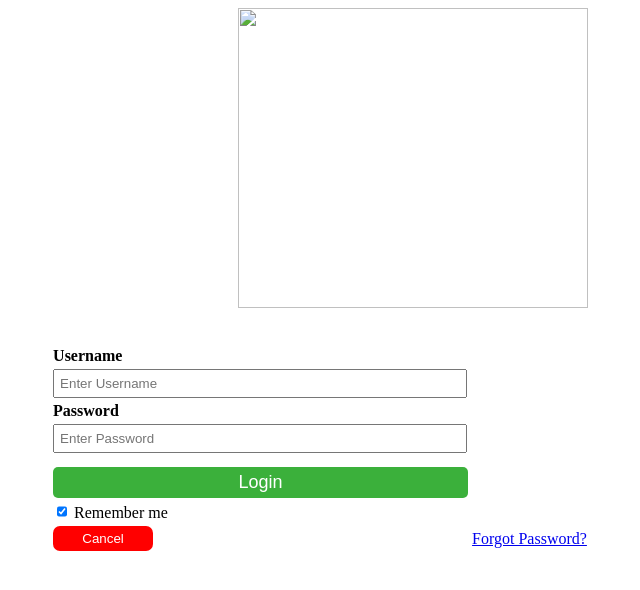
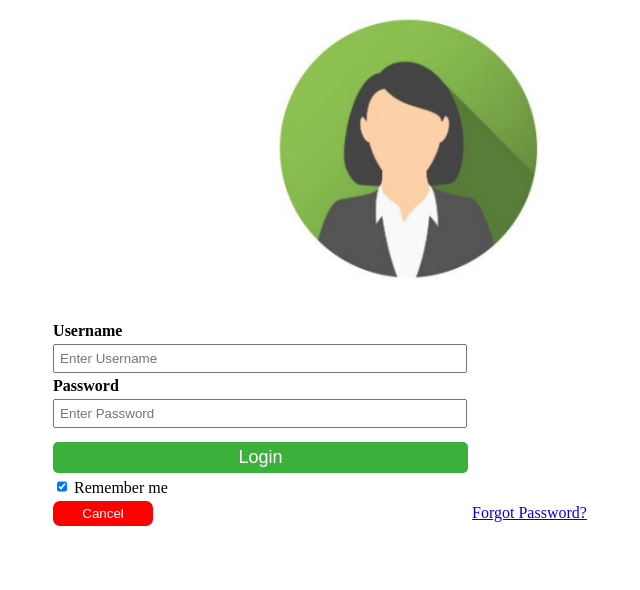
Before and after one commit to nare-ndra/MERNTASKS1, a plain HTML site: page task6-c.html in a window 1280 px wide. Shown: the whole page, without its empty margins (320-960 px from the left). Drawn offline with Linux system fonts and the light colour scheme.

Commit message:
Update task6-c.html

```diff
--- a/task6-c.html
+++ b/task6-c.html
@@ -48,17 +48,10 @@
         Login:hover{
 opacity: 0.8;
         }
-         img{
-            width: 50px;
-            height: 300px;
-        }
-
-
-
     </style>
 </head>
 <body>
-    <img class="center" src=""https://th.bing.com/th/id/R.fd5a137d4cc43657449836c511c422e1?rik=J0xG3Y%2f7c6c5eA&riu=http%3a%2f%2fcdn.onlinewebfonts.com%2fsvg%2fdownload_24787.png&ehk=pawuq5CNIq%2bfqoJ1182louB5A14P8DNd0aIHhT2ASQ4%3d&risl=&pid=ImgRaw&r=0"" >
+    <img class="center" src="Screenshot 2023-09-05 184244.png" >
     <table class="center1"><forms>
         <tr>
             <td><label><b>Username</b></label></td><br>
```
